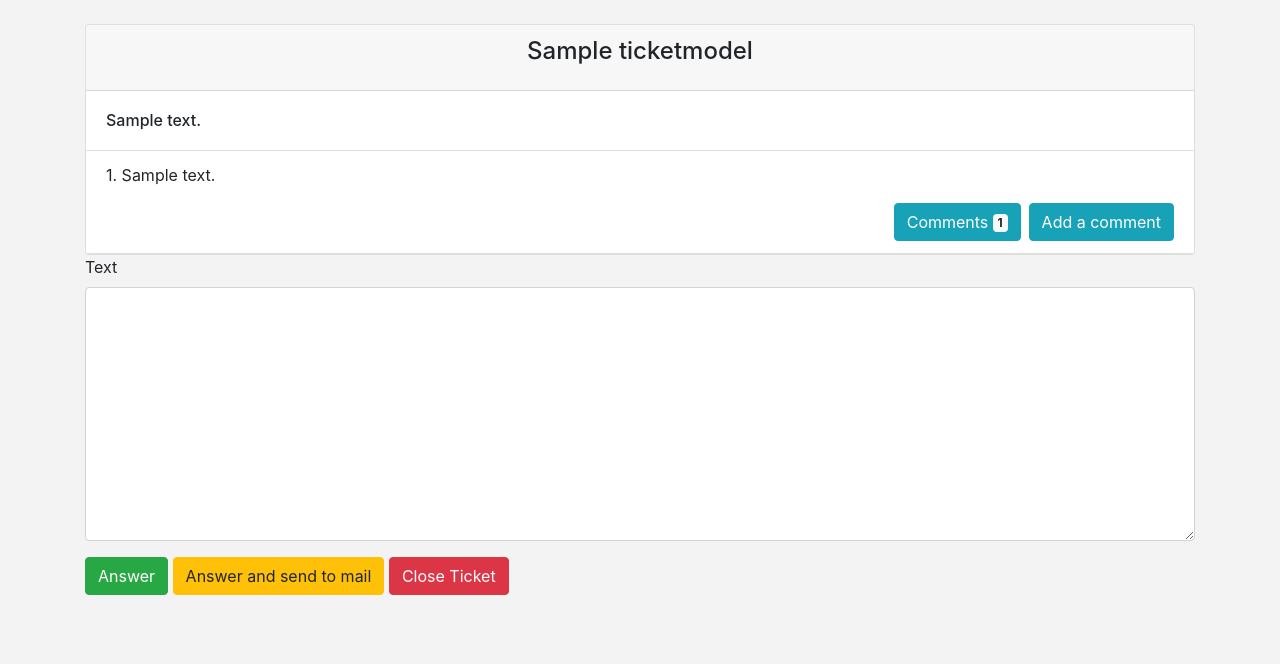
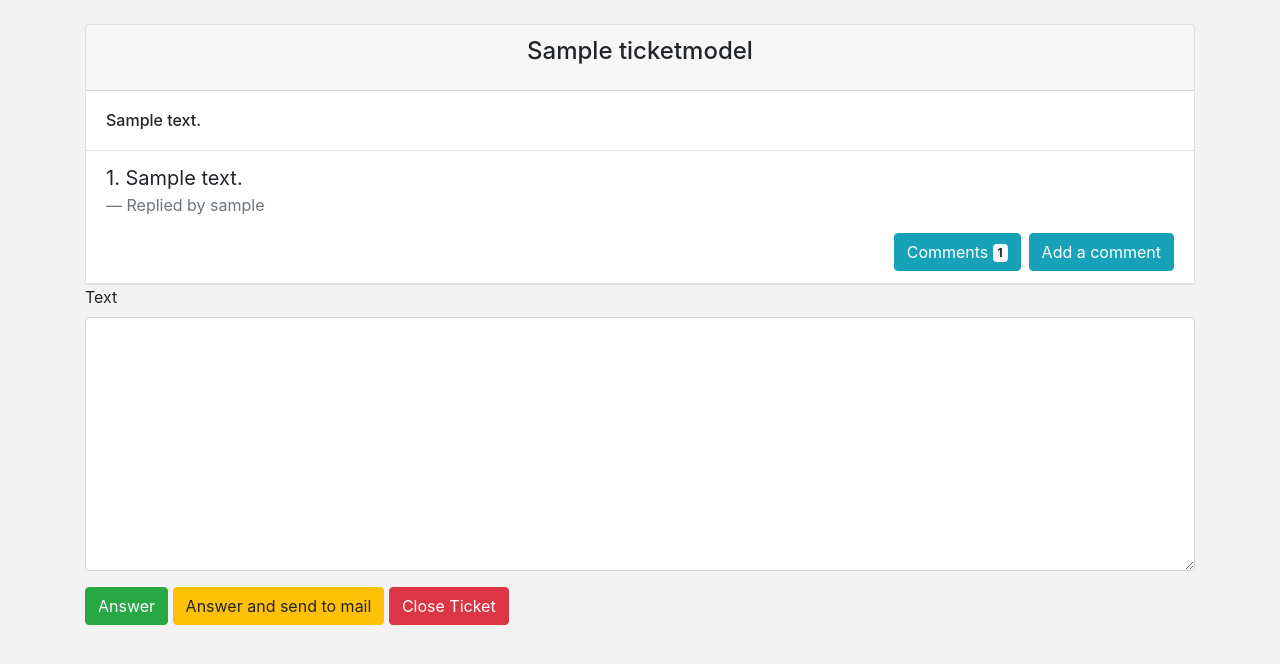
Before and after one commit to lucho03/Thesis-work, a Django app: page /answer/1 in a window 1280 px wide. Shown: the part 72-736 px from the top of the page. Run offline with Django 3.2, Linux system fonts and the light colour scheme; the first user in the database is signed in; tables that the repository leaves empty hold one stand-in row (Sample ...); some libraries are stand-ins or nearby versions.

Commit message:
Adding blockquotes for agent who replied that ticket

```diff
--- a/Mysite/main/templates/answer.html
+++ b/Mysite/main/templates/answer.html
@@ -29,7 +29,10 @@
             {% for answer in answers %}
                 <ul class="list-group list-group-flush">
                     <li class="list-group-item">
-                        <p>{{answer.number}}.  {{answer.text}}</p>
+                        <blockquote class="blockquote">
+                            <p class="mb-0">{{answer.number}}.  {{answer.text}}</p>
+                            <footer class="blockquote-footer">Replied by {{user}}</footer>
+                        </blockquote>
                         <div class="collapse mb-2" id="collapse-{{answer.id}}">
                             <div class="card card-body">
                                 <table class="table">
```
